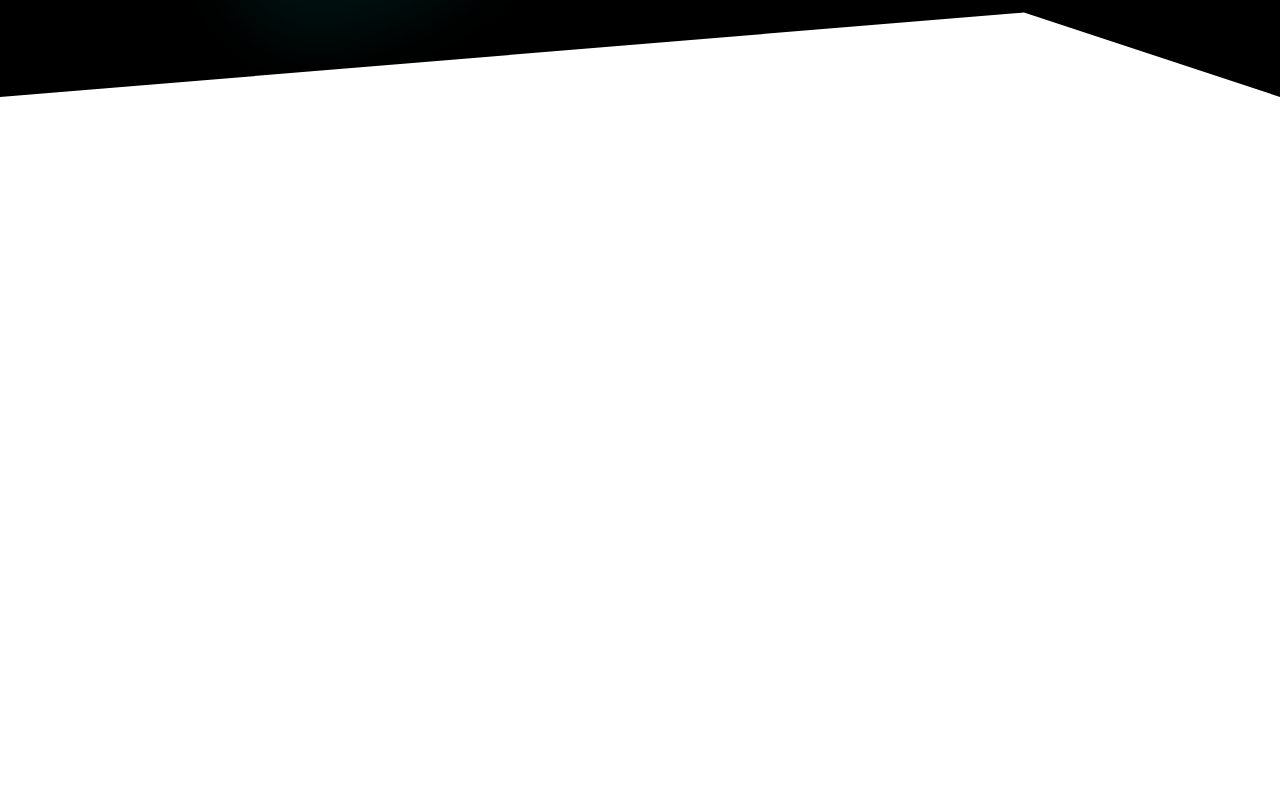
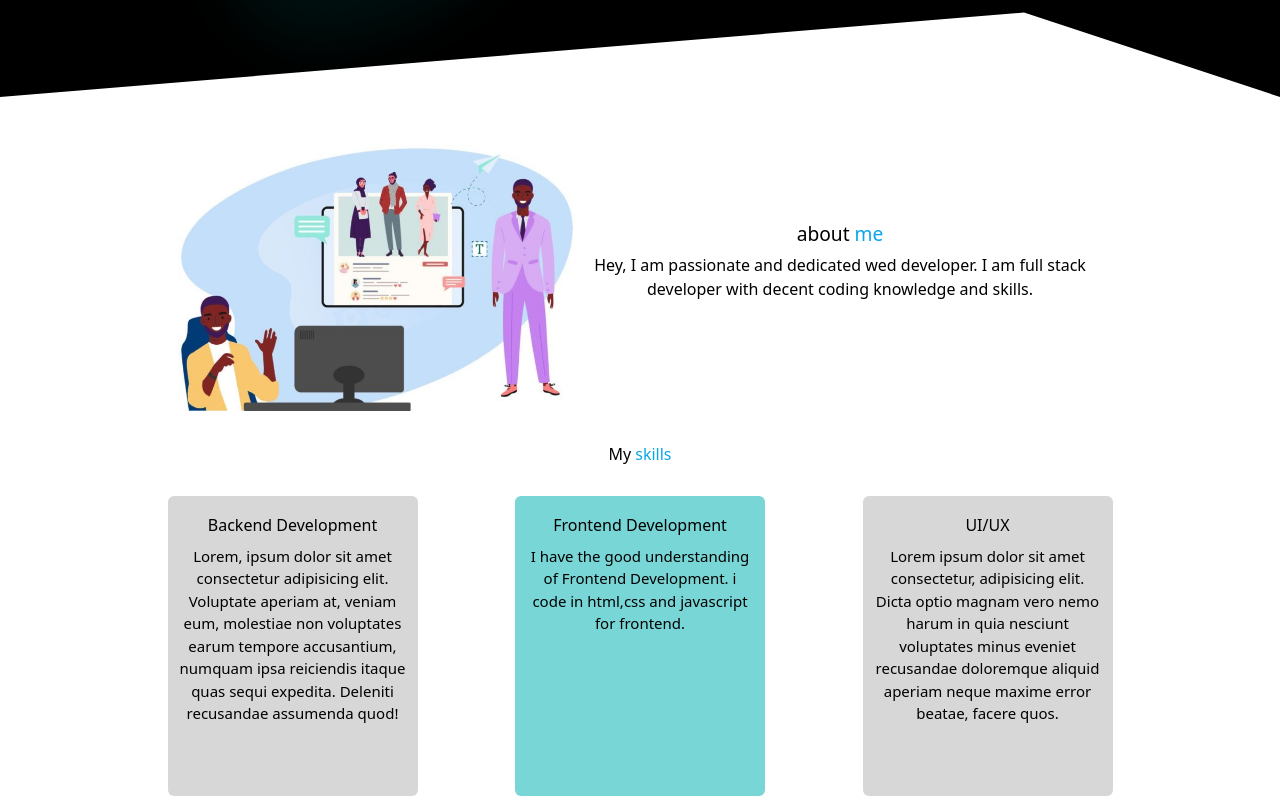
Before and after one commit to amazinginfo/Portfolio-website, a plain HTML site: page index.html in a window 1280 px wide. Shown: the part 553-1359 px from the top of the page. Before the commit the page ends 800 px from the top, so only its background shows below. Drawn offline with nearby package versions, Linux system fonts and the light colour scheme.

Commit message:
huge changes in html and css files

```diff
--- a/css/media.css
+++ b/css/media.css
@@ -1,4 +1,24 @@
 
+
+@media  screen and (max-width:576px) {
+
+/* nav media */
+
+
+/* hero media */
+
+
+/* about media */
+.about img {
+      position: relative;
+      left: 50%;
+      transform: translate(-50%);
+}
+
+
+/* footer media */
+
+}
 @media  screen and (min-width:0px) {
 
 /* nav media */
@@ -16,6 +36,7 @@
 
 
 /* about media */
+
 
 
 /* footer media */
@@ -40,6 +61,7 @@
 /* about media */
 
 
+
 /* footer media */
 
 }
@@ -56,6 +78,7 @@
       left: 2rem;
 }
 /* about media */
+
 
 
 /* footer media */
--- a/css/style.css
+++ b/css/style.css
@@ -10,6 +10,7 @@
     margin: 0;
 }
 /* nav css */
+
 .navbar{
     background: var(--transperent);
 
@@ -99,6 +100,7 @@ opacity: 0;
       top: 5vh;
       padding: 0;
       margin: 0;
+
 }
 
 .hero .container .row .col-12 .btn {
@@ -180,10 +182,93 @@ opacity: 0;
       /* border: 2px solid var(--dark); */
       background-color: var(--aqua);
         color: black;
-
       /* background-color: var(--secondary-color); */
 }
 
 /* about css */
+ .about .container {
+
+      background-color: var(--white);
+      /* height: 400px; */
+      position: relative;
+      /* border: 1px solid grey; */
+      /* margin-top: -10px; */
+      width: 90%;
+      /* padding: 10vmin 0;  */
+      padding-bottom: 10px;
+      position: relative;
+      /* left: 50px; */
+      justify-content: center;
+      align-items: center;
+}
+
+.about .mt-3 p {
+      /* max-width: 10vw; */
+      min-width: 35vw;
+            text-align: center;
+            max-width: 500px;
+      margin-top: 70px;
+      color: var(--black);
+      font-size: 1rem;
+      /* border: 1px solid black; */
+}
+.about h3 {
+      color: var(--black);
+      /* border: 2px solid blue; */
+      font-size: 1.2rem;
+}
+
+.about h3 span {
+
+      color: var(--aqua);
+}
+
+.about img {
+      width: 50vmin;
+}
+.skills h3 {
+      text-align: center;
+      font-size: 1rem;
+}
+
+.skills .container .row {
+
+      /* border: 5px solid red; */
+      align-items: center;
+}
+
+
+.skills .container .row .col {
+      height: 300px;
+      width: 250px;
+      /* border: 2px solid red; */
+      font-size: 15px;
+      background-color: rgba(128, 128, 128, 0.316);
+            border-radius: 6px;
+            display: inline-block;
+
+      }
+
+.skills .container .row .middle {
+    background-color: rgba(95, 206, 206, 0.837);
+    color: black;
+}
+
+.skills .container .row .col p,h3 {
+
+      text-align: center;
+      color: black;
+      margin-top: 10px;
+}
+.skills .container .row .col h3{
+      margin-top: 20px;
+}
+span.logo{
+      color: var(--aqua);
+      font-size: 25px;
+      font-weight: bold;
+}
+
+
 
 /* footer css */
--- a/index.html
+++ b/index.html
@@ -19,24 +19,23 @@
 <body>
       <!-- nav section -->
       <section>
-            <div class="collapse d-sm-none  " id="navbarToggleExternalContent">
-                  <nav class="nav flex-column bg-black  ">
+            <div class="collapse d-sm-none fixed-top" id="navbarToggleExternalContent">
+                  <nav class="nav flex-column bg-black ">
                         <a class="nav-link active" aria-current="page" href="#">Home</a>
-                        <a class="nav-link " href="#">About</a>
+                        <a class="nav-link " href="#about">About</a>
                         <a class="nav-link" href="#">Projects</a>
                         <a class="nav-link" href="#">Templates</a>
                         <a class="nav-link" href="#">Contact us</a>
                         <!-- <a class="nav-link disabled">Disabled</a> -->
                   </nav>
-
             </div>
-            </div>
+      </section>
 
             <!-- navbar section -->
             <section>
                   <nav class="navbar navbar-dark bg-black fixed-top">
                         <div class="container-fluid d-flex justify-content-between">
-                              <img src="" alt="logo">
+                        <span class="logo">S.L</span>
                               <button class="navbar-toggler d-sm-none  " id="toggler-button" type="button"
                                     data-bs-toggle="collapse" data-bs-target="#navbarToggleExternalContent"
                                     aria-controls="navbarToggleExternalContent" aria-expanded="false"
@@ -51,7 +50,7 @@
                                           <a class="nav-link active" aria-current="page" href="#">Home</a>
                                     </li>
                                     <li class="nav-item">
-                                          <a class="nav-link" href="#">About</a>
+                                          <a class="nav-link" href="#about">About</a>
                                     </li>
                                     <li class="nav-item">
                                           <a class="nav-link" href="#">Projects</a>
@@ -80,7 +79,7 @@
                                                 <span>Hello!</span>
                                                 <h2>I am <span class="name">Somesh</span></h2>
                                                 <h4> <span>I'm a</span>Frontend Developer...</h4>
-                                                <p>Websites should look good from the inside and out.
+                                                <p>Build website for for your business with us.
                                                 </p>
                                                 <a href="#" class="btn">Download CV</a>
                                           </div>
@@ -90,6 +89,51 @@
                   </div>
             </section>
             <!-- about section -->
+            <section id="about">
+                  <div class="about mt-5 mt-sm-0">
+                        <div class="container d-sm-flex ">
+                              <img src="requirements/about.jpg" alt="xyz" class="mt-sm-5">
+                              <section class="mt-3 pe-sm-2 ">
+                                    <h3 class="mb-0 ms-lg-2 text-center my-3">about <span> me</span></h3>
+                                    <p class="mt-2  pe-lg-2 ms-3 ">Hey, I am passionate and dedicated wed developer. I am full stack
+                                          developer with decent
+                                          coding knowledge and skills.</p>
+                              </section>
+                        </div>
+                        <div class="skills mt-sm-4 mt-2">
+                              <h3 class="pb-0">My <span>skills</span>
+                              </h3>
+                              <div class="container">
+                                    <div
+                                          class="row mt-sm-2 d-sm-flex flex-sm-row flex-column justify-content-center   justify-content-sm-evenly flex-wrap-reverse">
+                                          <div class="col col-sm-4  col-6 order-lg-0  order-sm-0 order-1 mt-4">
+                                                <h3>Backend Development</h3>
+                                                <p>Lorem, ipsum dolor sit amet consectetur adipisicing elit. Voluptate aperiam at,
+                                                      veniam
+                                                      eum, molestiae non voluptates
+                                                      earum tempore accusantium, numquam ipsa reiciendis itaque quas sequi expedita.
+                                                      Deleniti recusandae assumenda quod!
+                                                </p>
+                                          </div>
+                                          <div class="col col-sm-4 col-6 middle order-lg-1      order-sm-3 order-0 mt-4">
+                                                <h3>Frontend Development</h3>
+                                                <p>I have the good understanding of Frontend Development. i code in html,css and
+                                                      javascript for frontend. </p>
+                                          </div>
+                                          <div class="col col-sm-4 col-6 order-lg-2 order-sm-2 order-2 mt-4">
+                                                <h3>UI/UX</h3>
+                                                <p>
+                                                      Lorem ipsum dolor sit amet consectetur, adipisicing elit. Dicta optio magnam
+                                                      vero
+                                                      nemo harum in quia nesciunt voluptates
+                                                      minus eveniet recusandae doloremque aliquid aperiam neque maxime error beatae,
+                                                      facere quos.</p>
+                                          </div>
+                                    </div>
+                              </div>
+                        </div>
+                  </div>
+            </section>
 
 
 
```
Also changed, not shown: requirements/about.jpg (added).
